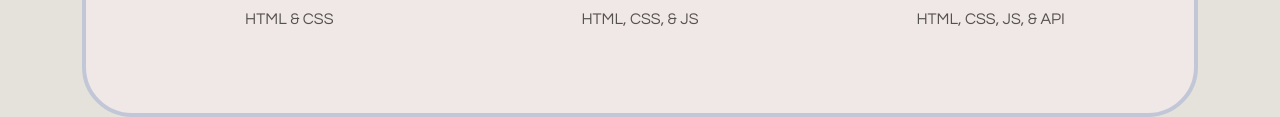
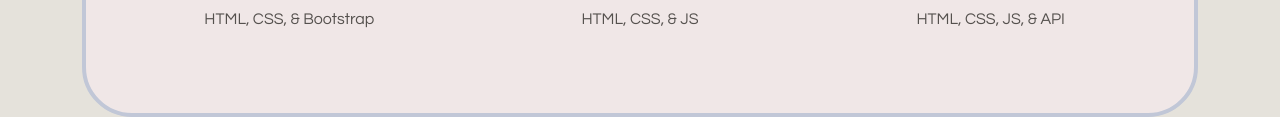
Before and after one commit to jmapplebaum/Portfolio, a website: page index.html in a window 1280 px wide. Shown: the part 1063-1180 px from the top of the page. Drawn offline with nearby package versions, Linux system fonts and the light colour scheme.

Commit message:
Updated copy on index.html and projects.html

```diff
--- a/index.html
+++ b/index.html
@@ -66,7 +66,7 @@
               <img src="media/carrillo-music.png" class="img-fluid projects" />
             </a>
             <h3>Website</h3>
-            <p>HTML & CSS</p>
+            <p>HTML, CSS, & Bootstrap</p>
           </span>
           <span class="col-md-4 mt-3">
             <a href="/projects/world-clock.html" target="_blank">
```
Also changed, not shown: projects.html (+1 -1 lines).
